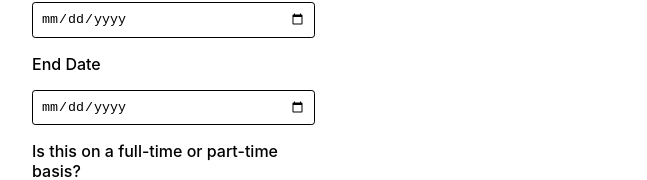
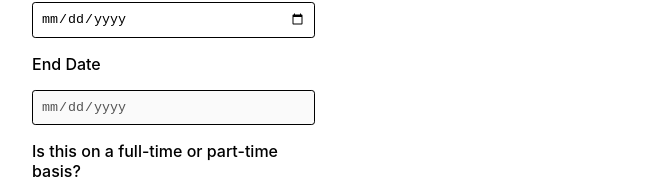
Before and after one commit to Paultree/dcs-tech-test, a React (Vite) app in the folder front-end/: page /new in a window 1280 px wide. Shown: the part 1066-1246 px from the top of the page, without its empty margins (136-783 px from the left). Built offline with nearby package versions, Linux system fonts and the light colour scheme.

Commit message:
added in feature to gray out end date if permanent was selected

```diff
--- a/front-end/src/components/EmployeeForm/EmployeeForm.tsx
+++ b/front-end/src/components/EmployeeForm/EmployeeForm.tsx
@@ -2,6 +2,7 @@ import React from "react";
 import ReactDOM from "react-dom";
 import { useForm, SubmitHandler } from "react-hook-form";
 import styles from "./EmployeeForm.module.scss";
+import { useEffect, useState } from "react";
 
 enum ContractTypeEnum {
   permanent = "permanent",
@@ -30,6 +31,19 @@ interface IFormInput {
 export const EmployeeForm = () => {
   const { register, handleSubmit } = useForm<IFormInput>();
   const onSubmit: SubmitHandler<IFormInput> = (data) => console.log(data);
+
+  const [isPermanent, setIsPermanent] = useState(true);
+
+  const handleChange = (e) => {
+    if (e.target.name !== "contractType") {
+      return;
+    }
+    if (e.target.value === "permanent") {
+      setIsPermanent(true);
+    } else {
+      setIsPermanent(false);
+    }
+  };
 
   return (
     <form className={styles.EmployeeForm} onSubmit={handleSubmit(onSubmit)}>
@@ -91,6 +105,8 @@ export const EmployeeForm = () => {
             <input
               type="radio"
               value="permanent"
+              name="contractType"
+              onClick={handleChange}
               {...register("contractType", { required: true })}
             />
             Permanent
@@ -99,21 +115,33 @@ export const EmployeeForm = () => {
             <input
               type="radio"
               value="contract"
+              name="contractType"
+              onClick={handleChange}
               {...register("contractType", { required: true })}
             />
             Contract
           </div>
         </div>
-        <label htmlFor="">Start Date</label>
-        <input type="date" />
-        <label htmlFor="">End Date</label>
-        <input type="date" />
+        <label>Start Date</label>
+        <input
+          type="date"
+          name="startDate"
+          {...register("startDate", { required: true })}
+        />
+        <label>End Date</label>
+        <input
+          type="date"
+          name="endDate"
+          disabled={isPermanent}
+          {...register("endDate")}
+        />
         <label>Is this on a full-time or part-time basis?</label>
         <div>
           <div>
             <input
               type="radio"
               value="fullTime"
+              name="employTime"
               {...register("employTime", { required: true })}
             />
             Full Time
@@ -122,6 +150,7 @@ export const EmployeeForm = () => {
             <input
               type="radio"
               value="partTime"
+              name="employTime"
               {...register("employTime", { required: true })}
             />
             Part Time
```
